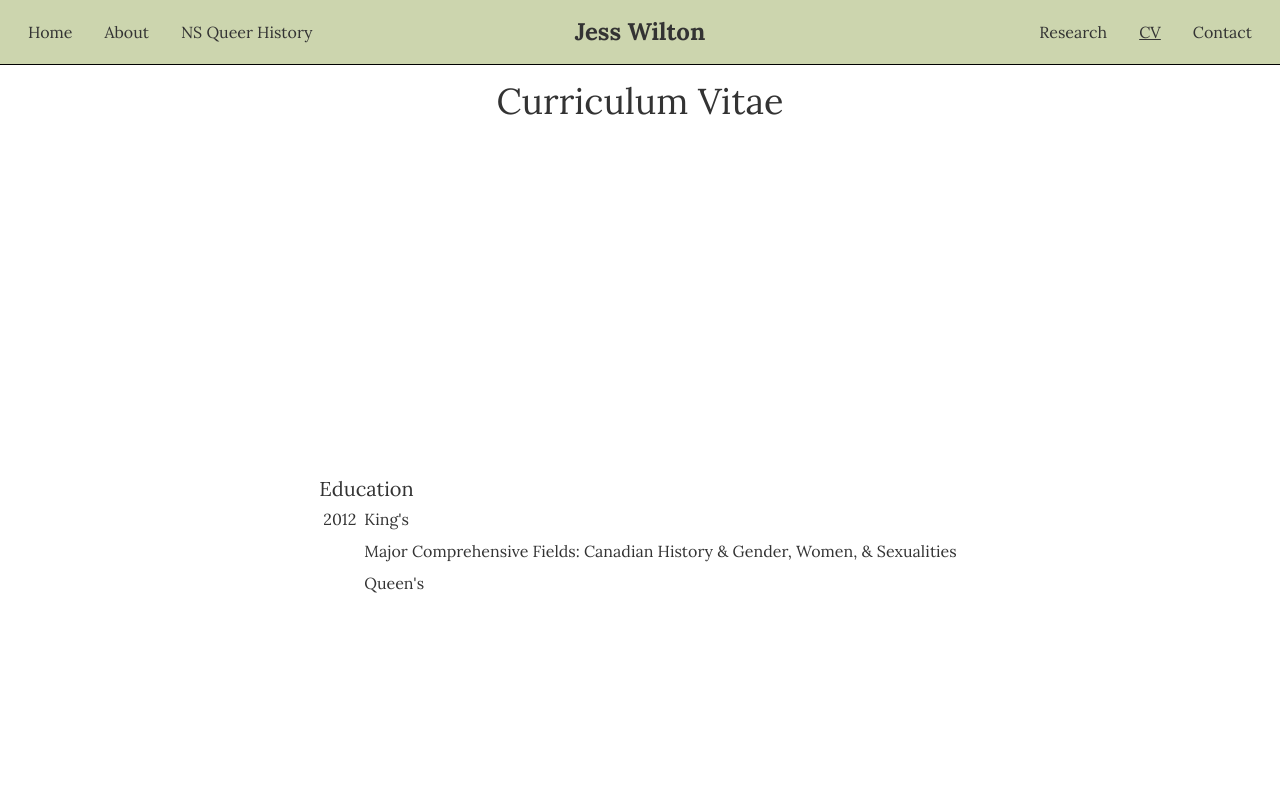
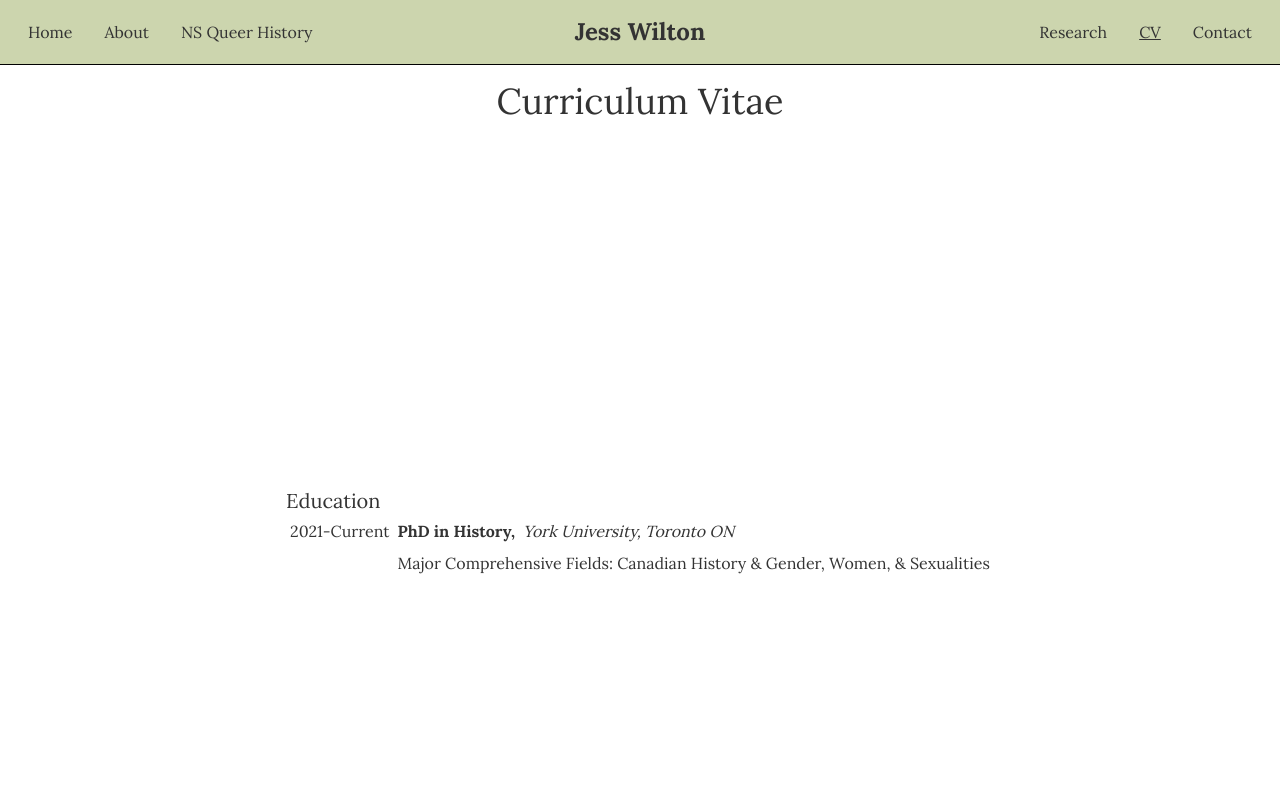
Before and after one commit to cordelia-payson/jw-site, a Next.js app: page /cv in a window 1280 px wide. Shown: the top 800 px of the page. Built offline with nearby package versions, Linux system fonts and the light colour scheme.

Commit message:
added bold and italic sections to subtitle

```diff
--- a/components/cv/sections/education.js
+++ b/components/cv/sections/education.js
@@ -8,9 +8,9 @@ function Education() {
     <div className="flex flex-col">
       <Title title="Education" />
       <div className="flex flex-row">
-        <Year year="2012" />
+        <Year year="2021-Current" />
         <div className="flex flex-col">
-          <SubTitle subtitle="King's" />
+          <SubTitle bold="PhD in History," italic="York University, Toronto ON" />
           <Bullet bullet="Major Comprehensive Fields: Canadian History & Gender, Women, &
 Sexualities"
           />
--- a/components/cv/subTitle.js
+++ b/components/cv/subTitle.js
@@ -1,6 +1,9 @@
-function SubTitle({ subtitle }) {
+function SubTitle({ bold, italic }) {
   return (
-    <div className="m-1">{subtitle}</div>
+    <div className="flex flex-row">
+      <div className="m-1 font-bold">{bold}</div>
+      <div className="m-1 italic">{italic}</div>
+    </div>
   );
 }
 
```
